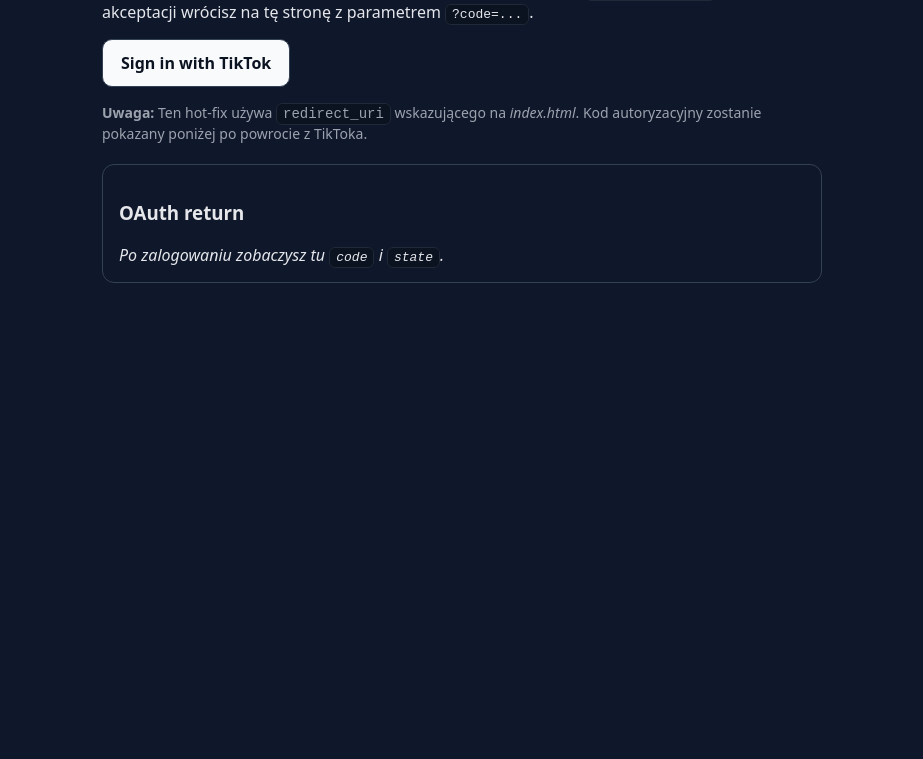
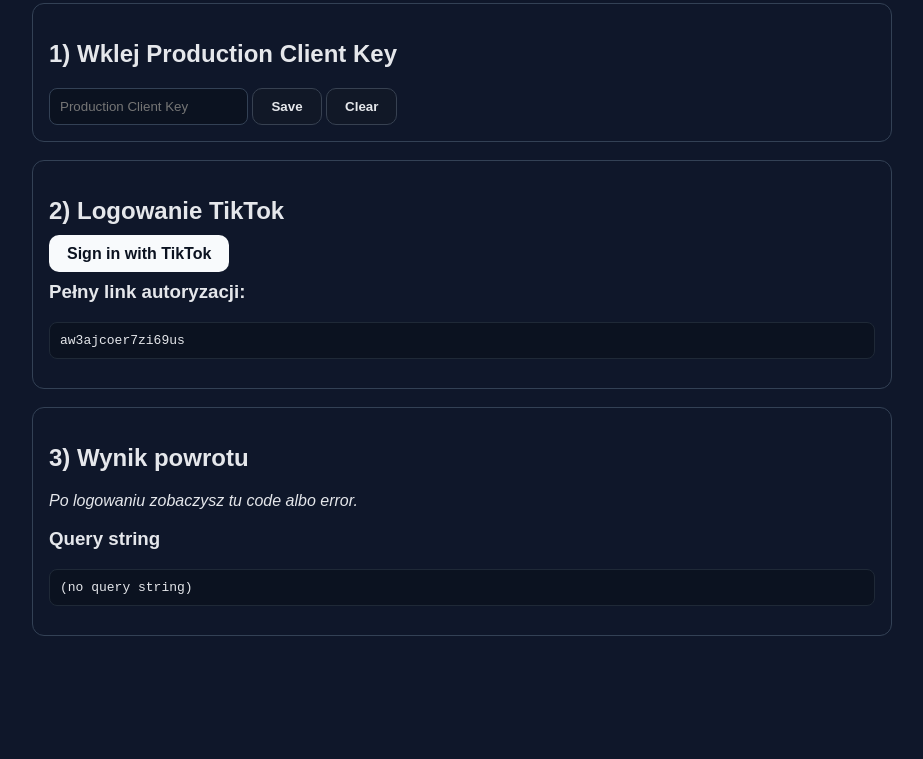
Before and after one commit to orutkowski1ortho-aimodels/ai-video-publisher, a plain HTML site: page index.html in a window 1280 px wide. Shown: the part 105-864 px from the top of the page, without its empty margins (178-1101 px from the left). After the commit the page ends 800 px from the top, so only its background shows below. Drawn offline with Linux system fonts and the light colour scheme.

Commit message:
Update index.html

```diff
--- a/index.html
+++ b/index.html
@@ -3,78 +3,140 @@
 <head>
   <meta charset="UTF-8" />
   <meta name="viewport" content="width=device-width,initial-scale=1" />
-  <title>AI Video Publisher – Login (Hot‑fix v2)</title>
+  <title>AI Video Publisher – TikTok Login (Debug Build)</title>
   <style>
-    :root{--bg:#0f172a;--fg:#e5e7eb;--btn:#f8fafc;--border:#334155}
-    html,body{height:100%}
-    body{margin:0;padding:32px;background:var(--bg);color:var(--fg);font-family:system-ui,-apple-system,Segoe UI,Roboto,Helvetica,Arial,sans-serif}
-    .wrap{max-width:720px;margin:0 auto}
-    h1{margin:0 0 12px;font-size:28px}
-    p{margin:8px 0 14px;line-height:1.45}
-    .btn{display:inline-block;padding:12px 18px;border-radius:10px;border:1px solid var(--border);
-         background:var(--btn);color:#0b1220;text-decoration:none;font-weight:600}
-    .note{margin-top:16px;color:#9ca3af;font-size:14px}
+    :root{--bg:#0f172a;--fg:#e5e7eb;--btn:#f8fafc;--border:#334155;--ok:#16a34a;--err:#ef4444}
+    body{margin:0;padding:28px;background:var(--bg);color:var(--fg);font-family:sans-serif}
+    .wrap{max-width:860px;margin:0 auto}
+    .btn{padding:10px 18px;border-radius:10px;background:var(--btn);color:#0b1220;text-decoration:none;font-weight:600}
+    .btn.gray{background:#111827;color:#e5e7eb;border:1px solid #374151}
+    .input{padding:10px;border-radius:8px;border:1px solid var(--border);background:#0b1220;color:var(--fg)}
+    .card{margin-top:18px;padding:16px;border:1px solid var(--border);border-radius:12px}
+    .ok{color:var(--ok)} .err{color:var(--err)}
     code{background:#0b1220;border:1px solid #1f2937;padding:2px 6px;border-radius:6px}
-    .card{margin-top:20px;padding:16px;border:1px solid var(--border);border-radius:12px}
+    pre{white-space:pre-wrap;background:#0b1220;border:1px solid #1f2937;padding:10px;border-radius:8px}
+    .kv{display:grid;grid-template-columns:160px 1fr;gap:6px 10px}
   </style>
 </head>
 <body>
   <div class="wrap">
-    <h1>AI Video Publisher – TikTok Login (Sandbox)</h1>
-    <p>Kliknij przycisk poniżej, aby zalogować się TikTokiem (Login Kit + <code>user.info.basic</code>). Po akceptacji wrócisz na tę stronę z parametrem <code>?code=...</code>.</p>
+    <h1>AI Video Publisher – TikTok Login (Debug)</h1>
 
-    <!-- WSTAW SWÓJ SANDBOX CLIENT KEY PONIŻEJ -->
-    <a class="btn" id="loginBtn" href="#">
-      Sign in with TikTok
-    </a>
-
-    <div class="note">
-      <p><strong>Uwaga:</strong> Ten hot‑fix używa <code>redirect_uri</code> wskazującego na <em>index.html</em>.
-      Kod autoryzacyjny zostanie pokazany poniżej po powrocie z TikToka.</p>
+    <div class="card">
+      <h2>1) Wklej Production Client Key</h2>
+      <input id="clientKey" class="input" placeholder="Production Client Key" />
+      <button class="btn gray" id="saveKeyBtn">Save</button>
+      <button class="btn gray" id="clearKeyBtn">Clear</button>
     </div>
 
-    <div class="card" id="oauthBox">
-      <h3>OAuth return</h3>
-      <div id="out"><em>Po zalogowaniu zobaczysz tu <code>code</code> i <code>state</code>.</em></div>
+    <div class="card">
+      <h2>2) Logowanie TikTok</h2>
+      <p><a class="btn" id="loginBtn" href="#">Sign in with TikTok</a></p>
+      <h3>Pełny link autoryzacji:</h3>
+      <pre id="authUrlBox"></pre>
+    </div>
+
+    <div class="card">
+      <h2>3) Wynik powrotu</h2>
+      <div id="result"></div>
+      <h3>Query string</h3>
+      <pre id="qsBox"></pre>
     </div>
   </div>
 
   <script>
-    // === USTAWIENIA ===
-    // 1) Wklej tu swój Sandbox Client Key (TikTok Developers → App → Sandbox → Client Key)
-    const CLIENT_KEY = "aw3ajcoer7zi69us"; // <-- PODMIEŃ
-
-    // 2) Upewnij się, że ten adres jest dodany w App Settings jako Redirect URL (dokładnie taki sam)
-    const REDIRECT_URI = "https://orutkowski1ortho-aimodels.github.io/ai-video-publisher/";
-    const REDIRECT_URI_ENC = encodeURIComponent(REDIRECT_URI);
-
-    // 3) Minimalny scope dla Login Kit
+    const AUTH_BASE = "https://www.tiktok.com/v2/auth/authorize/";
     const SCOPE = "user.info.basic";
-
-    // 4) Prosty state (demo)
     const STATE = "xyz123";
 
-    // === WAŻNE: Prawidłowy endpoint OAuth v2 dla Web ===
-    const AUTH_BASE = "https://www.tiktok.com/v2/auth/authorize/"; // zgodnie z dokumentacją v2
+    // Redirect = adres tej strony
+    const REDIRECT_URI = (function() {
+      let url = window.location.origin + window.location.pathname;
+      if (!url.endsWith("/")) {
+        if (url.toLowerCase().endsWith("index.html")) {
+          url = url.slice(0, -("index.html".length));
+        } else { url = url + "/"; }
+      }
+      return url;
+    })();
 
-    // Budowa URL autoryzacji
-    const AUTH_URL = `${AUTH_BASE}?client_key=${CLIENT_KEY}&response_type=code&scope=${encodeURIComponent(SCOPE)}&redirect_uri=${REDIRECT_URI_ENC}&state=${encodeURIComponent(STATE)}`;
+    const clientKeyInput = document.getElementById("clientKey");
+    const saveKeyBtn = document.getElementById("saveKeyBtn");
+    const clearKeyBtn = document.getElementById("clearKeyBtn");
+    const loginBtn = document.getElementById("loginBtn");
+    const authUrlBox = document.getElementById("authUrlBox");
+    const resultEl = document.getElementById("result");
+    const qsBox = document.getElementById("qsBox");
 
-    // Podpięcie linku do przycisku
-    document.getElementById("loginBtn").setAttribute("href", AUTH_URL);
+    function loadClientKey() {
+      const k = localStorage.getItem("tiktok_client_key_prod") || "";
+      clientKeyInput.value = k;
+      return k;
+    }
+    function buildAuthUrl(clientKey) {
+      const qp = new URLSearchParams({
+        client_key: clientKey,
+        response_type: "code",
+        scope: SCOPE,
+        redirect_uri: REDIRECT_URI,
+        state: STATE,
+      });
+      return AUTH_BASE + "?" + qp.toString();
+    }
+    function refreshAuth() {
+      const key = loadClientKey();
+      if (!key) {
+        authUrlBox.textContent = "aw3ajcoer7zi69us";
+        loginBtn.setAttribute("href", "#");
+        return;
+      }
+      const url = buildAuthUrl(key);
+      authUrlBox.textContent = url;
+      loginBtn.setAttribute("href", url);
+    }
+    saveKeyBtn.addEventListener("click", () => {
+      const val = (clientKeyInput.value || "").trim();
+      if (!val) return;
+      localStorage.setItem("tiktok_client_key_prod", val);
+      refreshAuth();
+      alert("Saved.");
+    });
+    clearKeyBtn.addEventListener("click", () => {
+      localStorage.removeItem("tiktok_client_key_prod");
+      clientKeyInput.value = "";
+      refreshAuth();
+    });
 
-    // Parsowanie parametrów po powrocie
-    const params = new URLSearchParams(window.location.search);
-    const code = params.get("code");
-    const state = params.get("state");
-    const error = params.get("error");
-    const out = document.getElementById("out");
+    // Parsowanie odpowiedzi
+    (function parseReturn() {
+      const qs = window.location.search || "";
+      qsBox.textContent = qs || "(no query string)";
+      const p = new URLSearchParams(qs);
+      const code = p.get("code");
+      const state = p.get("state");
+      const error = p.get("error");
+      const error_desc = p.get("error_description");
+      const error_code = p.get("error_code");
 
-    if (error) {
-      out.innerHTML = `❌ Error: <code>${error}</code>`;
-    } else if (code) {
-      out.innerHTML = `✅ Received code: <code>${code}</code><br/>State: <code>${state || "(none)"} </code>`;
-    }
+      if (error || error_desc || error_code) {
+        resultEl.innerHTML = `<p class='err'>❌ OAuth error</p>
+          <div class='kv'>
+            <div>error</div><div><code>${error||""}</code></div>
+            <div>error_description</div><div><code>${decodeURIComponent(error_desc||"")}</code></div>
+            <div>error_code</div><div><code>${error_code||""}</code></div>
+            <div>state</div><div><code>${state||""}</code></div>
+          </div>`;
+      } else if (code) {
+        resultEl.innerHTML = `<p class='ok'>✅ Received code</p>
+          <div class='kv'>
+            <div>code</div><div><code>${code}</code></div>
+            <div>state</div><div><code>${state||""}</code></div>
+          </div>`;
+      } else {
+        resultEl.innerHTML = "<em>Po logowaniu zobaczysz tu code albo error.</em>";
+      }
+    })();
+    refreshAuth();
   </script>
 </body>
 </html>
```
